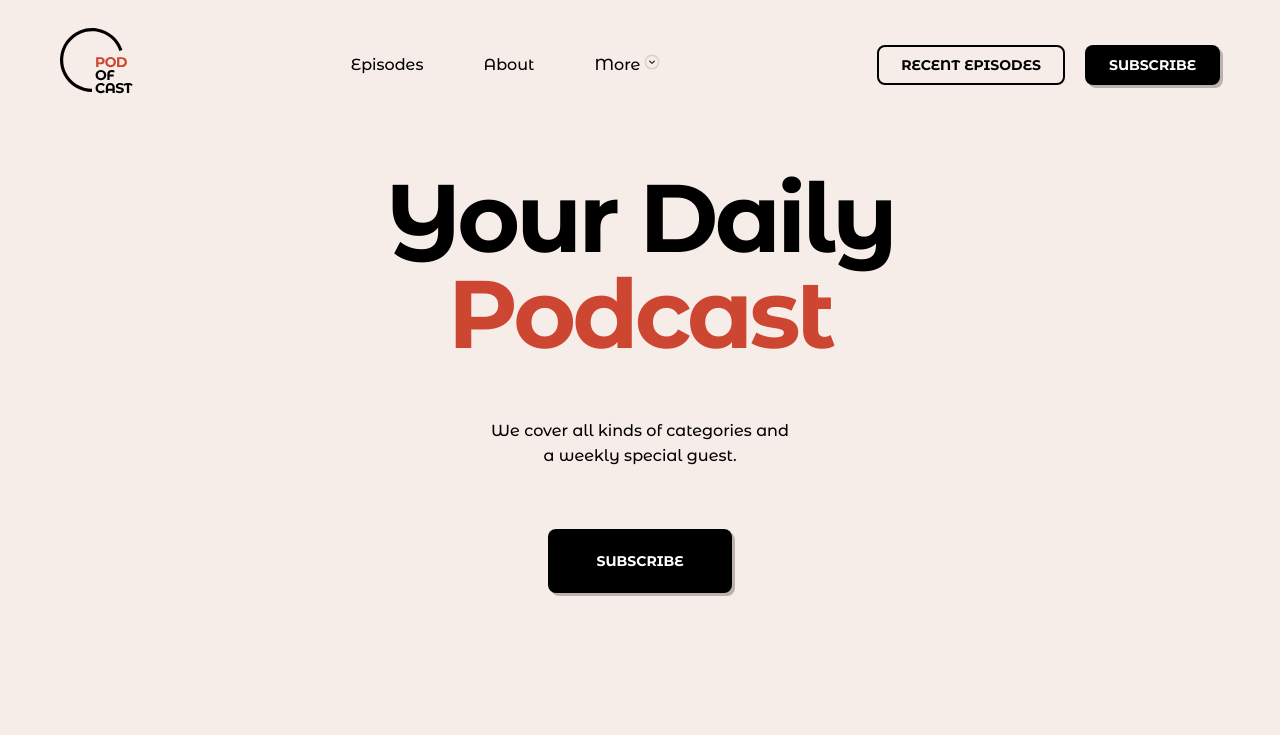
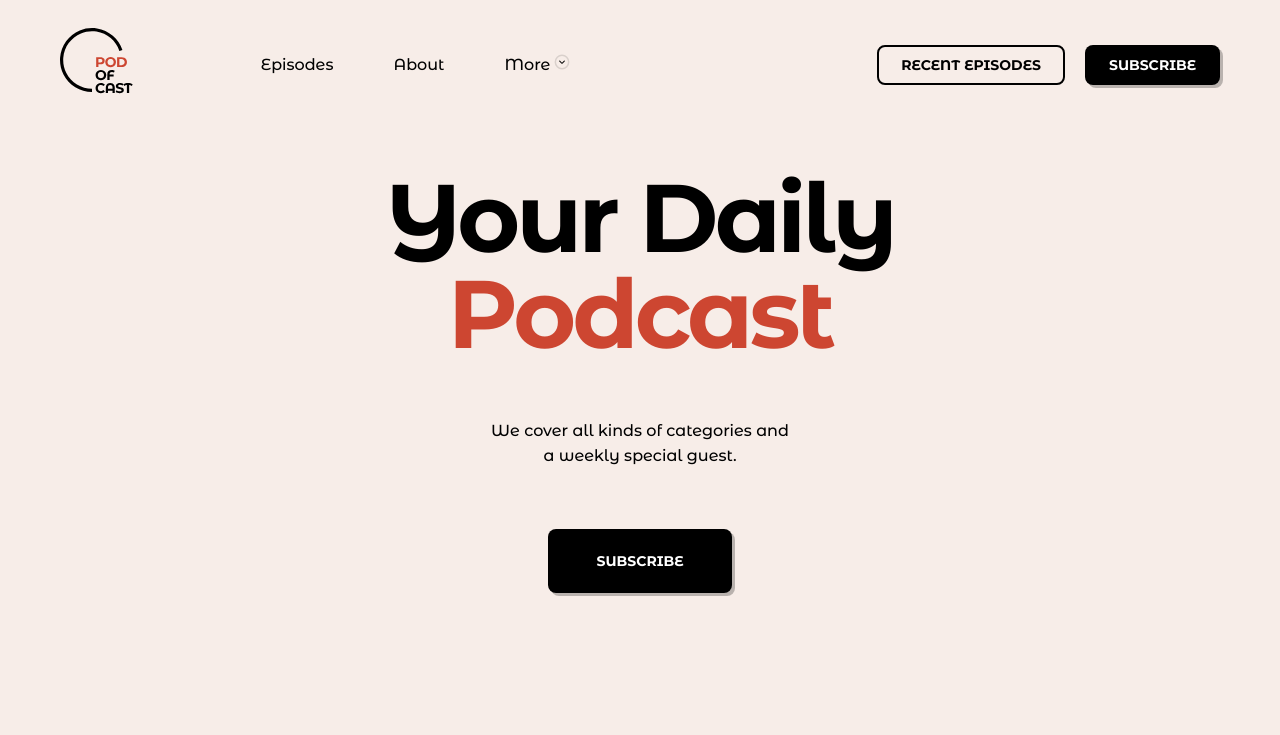
Before and after one commit to onedup/pod-of-cast-vue, a Vue app: page / in a window 1280 px wide. Shown: the top 735 px of the page. Built offline with nearby package versions, Linux system fonts and the light colour scheme; what @splidejs/vue-splide would draw is missing.

Commit message:
feat: add class to nav and make it position like in figma

```diff
--- a/src/components/TheHeader.vue
+++ b/src/components/TheHeader.vue
@@ -28,7 +28,7 @@ const navLinks = [
       <RouterLink to="/">
         <img src="@/assets/images/logo.svg" alt="logo" />
       </RouterLink>
-      <BaseNav :nav-links="navLinks" />
+      <BaseNav :nav-links="navLinks" class="header__nav" />
       <div class="header__btns">
         <BaseButton size="m" variant="stroke" :is-shadow="false">RECENT EPISODES</BaseButton>
         <BaseButton size="m" variant="fill">subscribe</BaseButton>
@@ -48,6 +48,10 @@ const navLinks = [
     justify-content: space-between;
   }
 
+  &__nav {
+    margin-left: -11.25rem;
+  }
+
   &__btns {
     display: flex;
     gap: 1.25rem;
```
